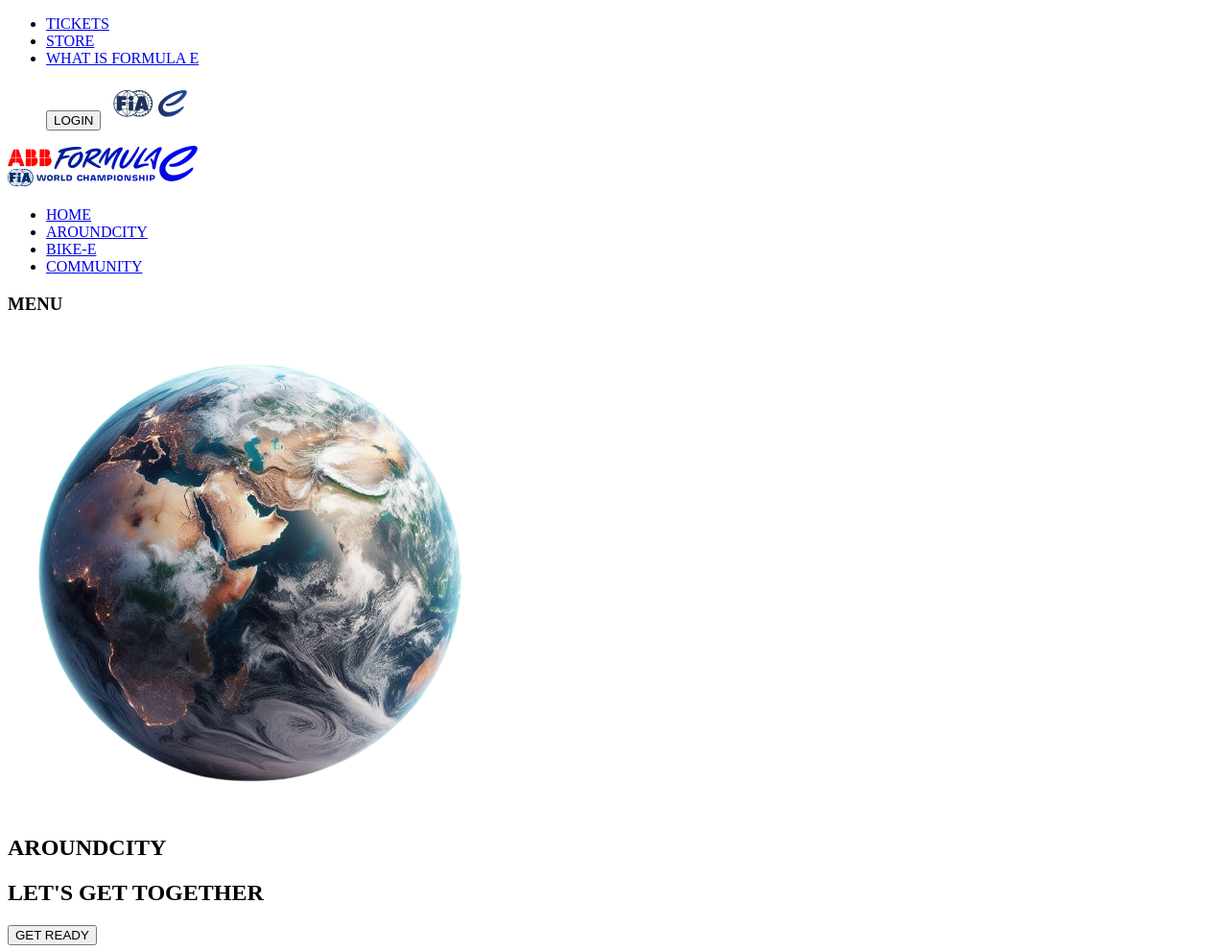
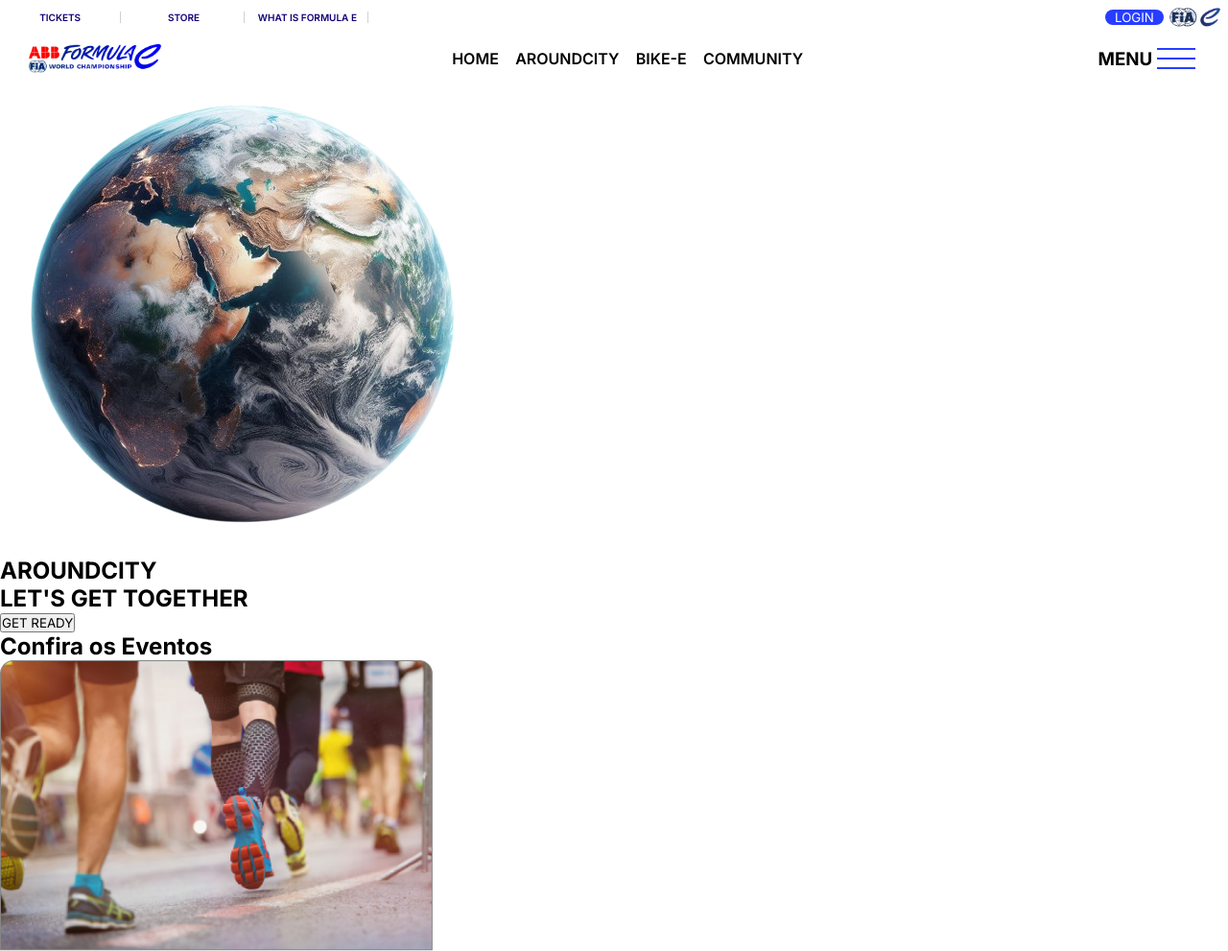
Before and after one commit to alexiaramalho/aroundcity, a plain HTML site: page index.html in a window 1280 px wide. Shown: the top 991 px of the page at 96% size. Drawn offline with Linux system fonts and the light colour scheme.

Commit message:
Criação de HotBar CSS

```diff
--- /dev/null
+++ b/css/styles.css
@@ -0,0 +1,126 @@
+:root{
+    --color-light: #ffffff;
+    --color-darkBlue: #110078;
+    --color-blue: #273DFF;
+    --transition: .3s;
+    --font-body: 'Inter';
+    --font-size-Small: 10px;
+}
+
+*{
+    margin: 0;
+    padding: 0;
+    font-family: var(--font-body);
+    text-decoration: none;
+    color: #000;
+}
+
+
+.hotBar__topInfos{
+    width: 100%;
+    display: flex;
+    justify-content: space-between;
+    align-items: center;
+
+}
+
+.hotBar__topInfos ul{
+    display: flex;
+    list-style: none;
+    justify-content: space-between;
+    width: 30%;
+}
+
+.hotBar__topInfos li {
+    font-size: var(--font-size-Small);
+
+    border-right: 1px solid #D1D1D1;
+    padding: 0px 5px;
+    width: 30%;
+    text-align: center;
+
+    a{
+        color: var(--color-darkBlue);
+        font-weight: 600;
+    }
+}
+
+.hotBar_login{
+    width: 10%;
+    display: flex;
+    align-items: center;
+}
+
+.hotBar_login button{
+    background-color: var(--color-blue);
+    border: none;
+    padding: 0 10px;
+    border-radius: 8px;
+    margin: 10px 0;
+    color: #ffffff;
+}
+
+.hotBar_login img{
+    height: 30px;
+}
+
+/****hotbar de cima **/
+
+.hotBar__infos{
+    width: 100vw auto;
+    display: flex;
+    justify-content: space-between;
+    align-items: center;
+    padding:0 30px;
+    margin-top: 10px
+}
+
+.hotBar__infos img{
+    height: 30px;
+}
+
+.hotBar__infos ul{
+    display: flex;
+    list-style: none;
+    justify-content: space-between;
+    width: 30%;
+}
+
+.hotBar__infos li {
+    a{
+        font-weight: 600;
+
+
+    }
+}
+
+a:hover {
+    color: var(--color-blue);
+}
+
+.hotBar__menu{
+    display: flex;
+    flex-direction: row;
+    justify-content: space-evenly;
+    width: 9%;
+
+}
+
+.hamburber{
+    display: flex;
+    flex-direction: column;
+    gap: 35%;
+    align-items: center;
+
+
+}
+
+.linha{
+    height: 2px;
+    width: 40px;
+    background-color: var(--color-blue);
+}
+
+.hotBar__menu h3:hover{
+    color: var(--color-blue);
+}
--- a/index.html
+++ b/index.html
@@ -4,6 +4,10 @@
     <meta charset="UTF-8">
     <meta name="viewport" content="width=device-width, initial-scale=1.0">
     <title>AroundCity</title>
+    <link rel="preconnect" href="https://fonts.googleapis.com">
+<link rel="preconnect" href="https://fonts.gstatic.com" crossorigin>
+<link href="https://fonts.googleapis.com/css2?family=Inter:wght@100..900&display=swap" rel="stylesheet">
+<link rel="stylesheet" href="./css/styles.css">
 </head>
 <body>
     <header>
@@ -14,10 +18,10 @@
                     <li><a href="#">STORE</a></li>
                     <li><a href="#">WHAT IS FORMULA E</a></li>
                 </ul>
-                <ul>
+                <div class="hotBar_login">
                     <button>LOGIN</button>
                     <img src="../images/fiaLogo1.png" alt="Logo da FIA e da formula e">
-                </ul>
+                </div>
             </div>
             <div class="hotBar__infos">
                 <img src="../images/fiaLogo2.png" alt="Logo estendida da formula e">
@@ -29,7 +33,11 @@
                 </ul>
                 <div class="hotBar__menu">
                     <h3>MENU</h3>
-                    <div id="hamburber"></div>
+                    <div class="hamburber">
+                        <div class="linha"></div>
+                        <div class="linha"></div>
+                        <div class="linha"></div>
+                    </div>
                 </div>
             </div>
         </div>
```
